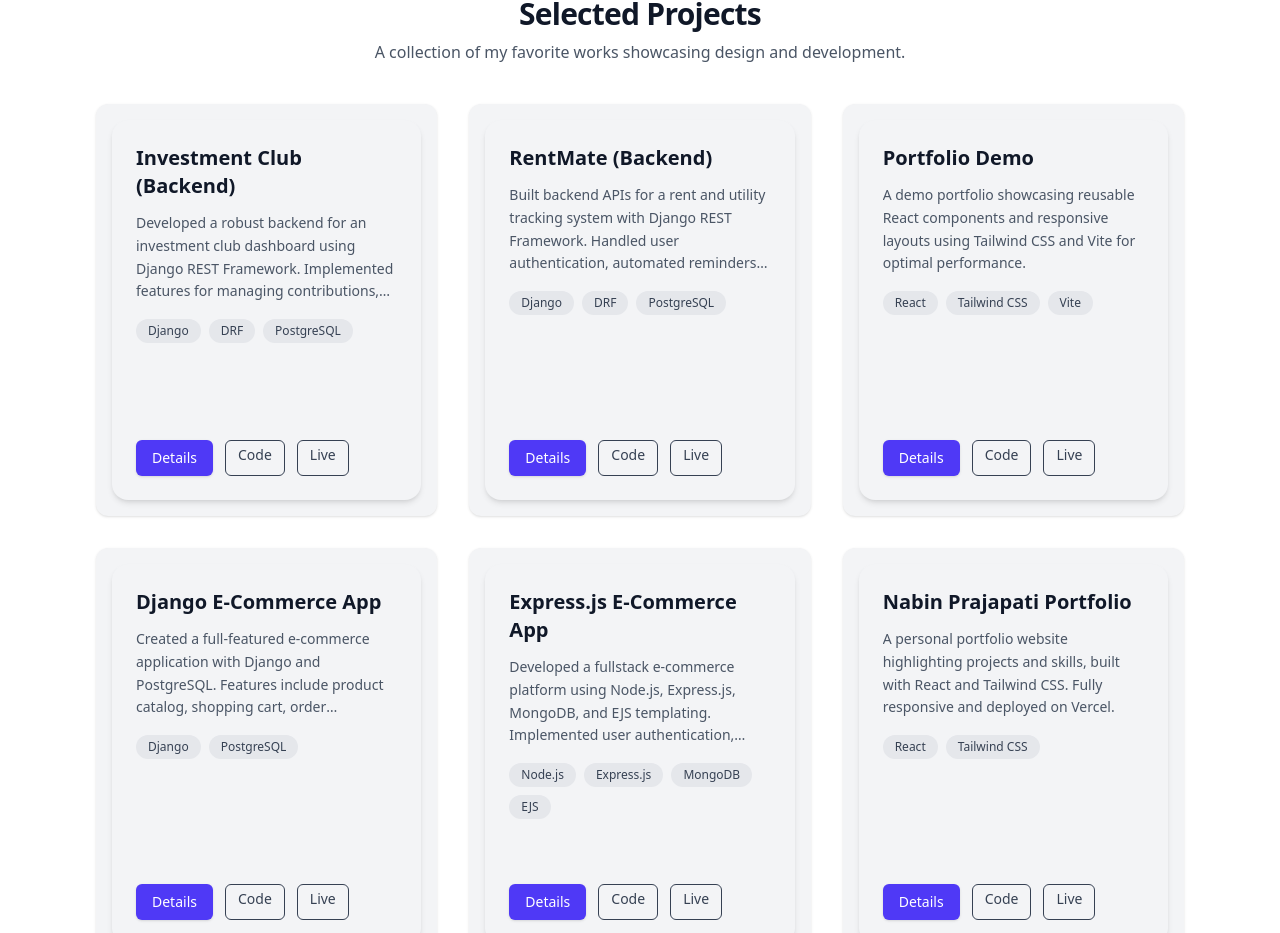
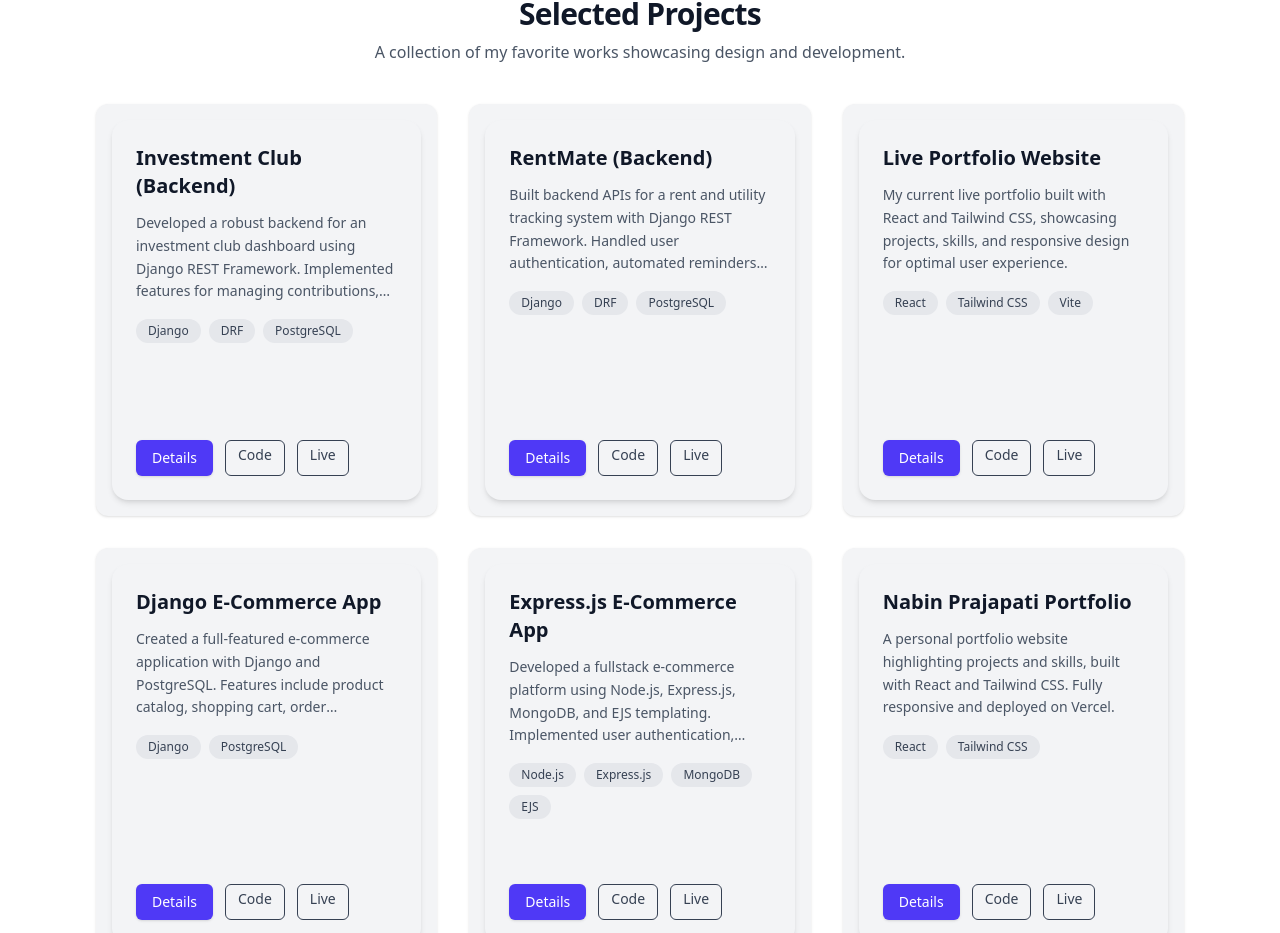
Before and after one commit to sabinpr/My-Portfolio, a React (Vite) app: page / in a window 1280 px wide. Shown: the part 1310-2243 px from the top of the page. Built offline with nearby package versions, Linux system fonts and the light colour scheme.

Commit message:
Update SEO and canonical for www domain

```diff
--- a/src/data/projects.js
+++ b/src/data/projects.js
@@ -19,12 +19,12 @@ export const projects = [
   },
   {
     id: 3,
-    title: "Portfolio Demo",
+    title: "Live Portfolio Website",
     description:
-      "A demo portfolio showcasing reusable React components and responsive layouts using Tailwind CSS and Vite for optimal performance.",
+      "My current live portfolio built with React and Tailwind CSS, showcasing projects, skills, and responsive design for optimal user experience.",
     tags: ["React", "Tailwind CSS", "Vite"],
     repo: "https://github.com/sabinpr/My-Portfolio",
-    live: "#",
+    live: "https://sabinprajapati7.com.np",
   },
   {
     id: 4,
```
